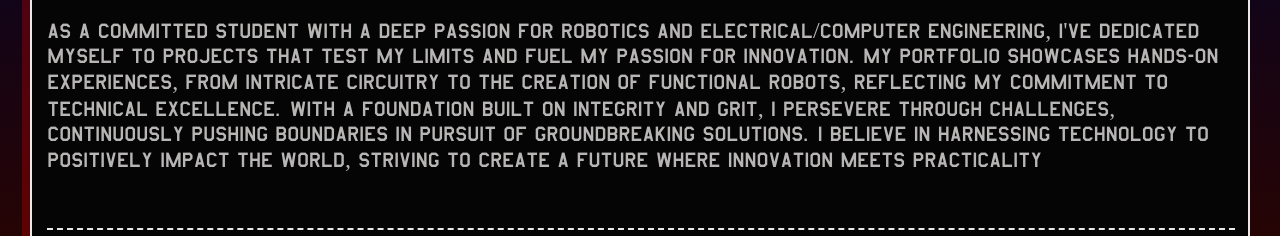
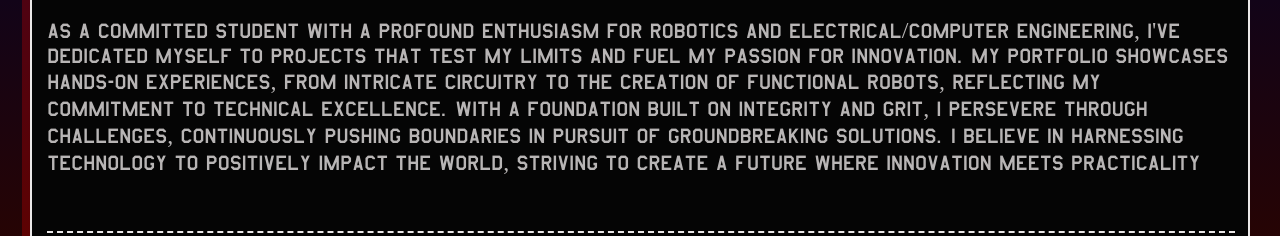
Before and after one commit to MxmoW/Muhammads-Portfolio, a plain HTML site: page index.html in a window 1280 px wide. Shown: the part 564-800 px from the top of the page. Drawn offline with Linux system fonts and the light colour scheme; a web font is replaced by a local one.

Commit message:
Update index.html

```diff
--- a/index.html
+++ b/index.html
@@ -60,7 +60,7 @@
                                     Who I am
                                 </div>
                                 <div class="subsection">
-                                    As a committed student with a deep passion for Robotics and Electrical/Computer Engineering, I've dedicated myself to projects that test my limits and fuel my passion for innovation. My portfolio showcases hands-on experiences, from intricate circuitry to the creation of functional robots, reflecting my commitment to technical excellence. With a foundation built on integrity and grit, I persevere through challenges, continuously pushing boundaries in pursuit of groundbreaking solutions. I believe in harnessing technology to positively impact the world, striving to create a future where innovation meets practicality
+                                    As a committed student with a profound enthusiasm for Robotics and Electrical/Computer Engineering, I've dedicated myself to projects that test my limits and fuel my passion for innovation. My portfolio showcases hands-on experiences, from intricate circuitry to the creation of functional robots, reflecting my commitment to technical excellence. With a foundation built on integrity and grit, I persevere through challenges, continuously pushing boundaries in pursuit of groundbreaking solutions. I believe in harnessing technology to positively impact the world, striving to create a future where innovation meets practicality
                                 </div>
                                 <div class="subsection">
                             <!-- write code here-->
```
